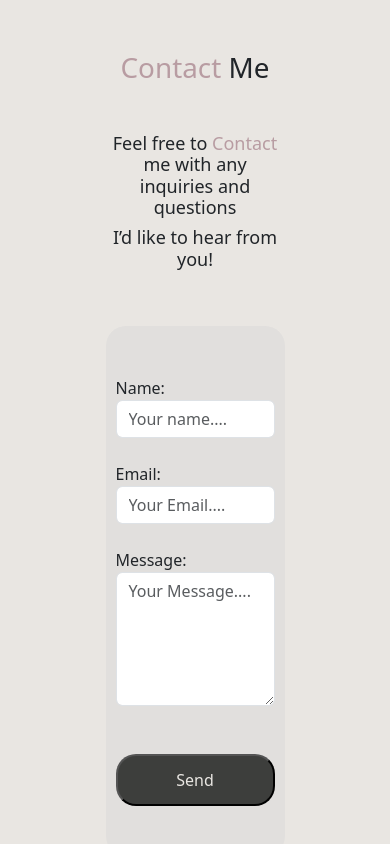
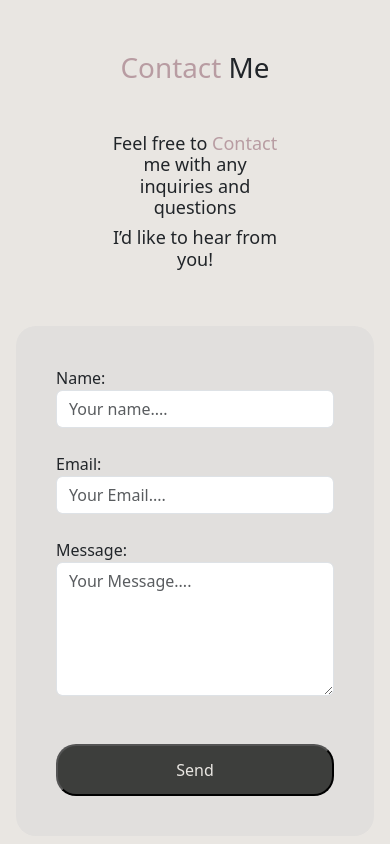
Before and after one commit to PaulMarbella/paul_portfolio, a React (Vite) app: page / in a window 390 px wide. Shown: the part 5140-5984 px from the top of the page. Built offline with nearby package versions, Linux system fonts and the light colour scheme.

Commit message:
-form changes

```diff
--- a/src/App.css
+++ b/src/App.css
@@ -463,6 +463,7 @@ body{
   .contacts {
     height: auto;
     padding: 2rem 1rem;
+    width: 100%;
   }
 
   .contacts h3 {
@@ -470,7 +471,7 @@ body{
   }
 
   .contacts form {
-    padding: 50px 10px;
+    padding: 40px;
   }
 
   .contact-form button {
--- a/src/pages/contacts/contacts.jsx
+++ b/src/pages/contacts/contacts.jsx
@@ -35,7 +35,7 @@ import { useRef } from "react"
                         <h3>Feel free to <span className="span-title">Contact</span> me with any inquiries and questions</h3>
                         <h3>I’d like to hear from you!</h3>
                     </div>
-                    <div className="contact-form col-6">
+                    <div className="contact-form col-lg-6 col-md-8 col-sm-12">
                         <form method="POST" className="form" ref={formRef} onSubmit={sendEmail}>
                         <div className="form-group mb-4">
                             <label htmlFor="name">Name:</label>
```
